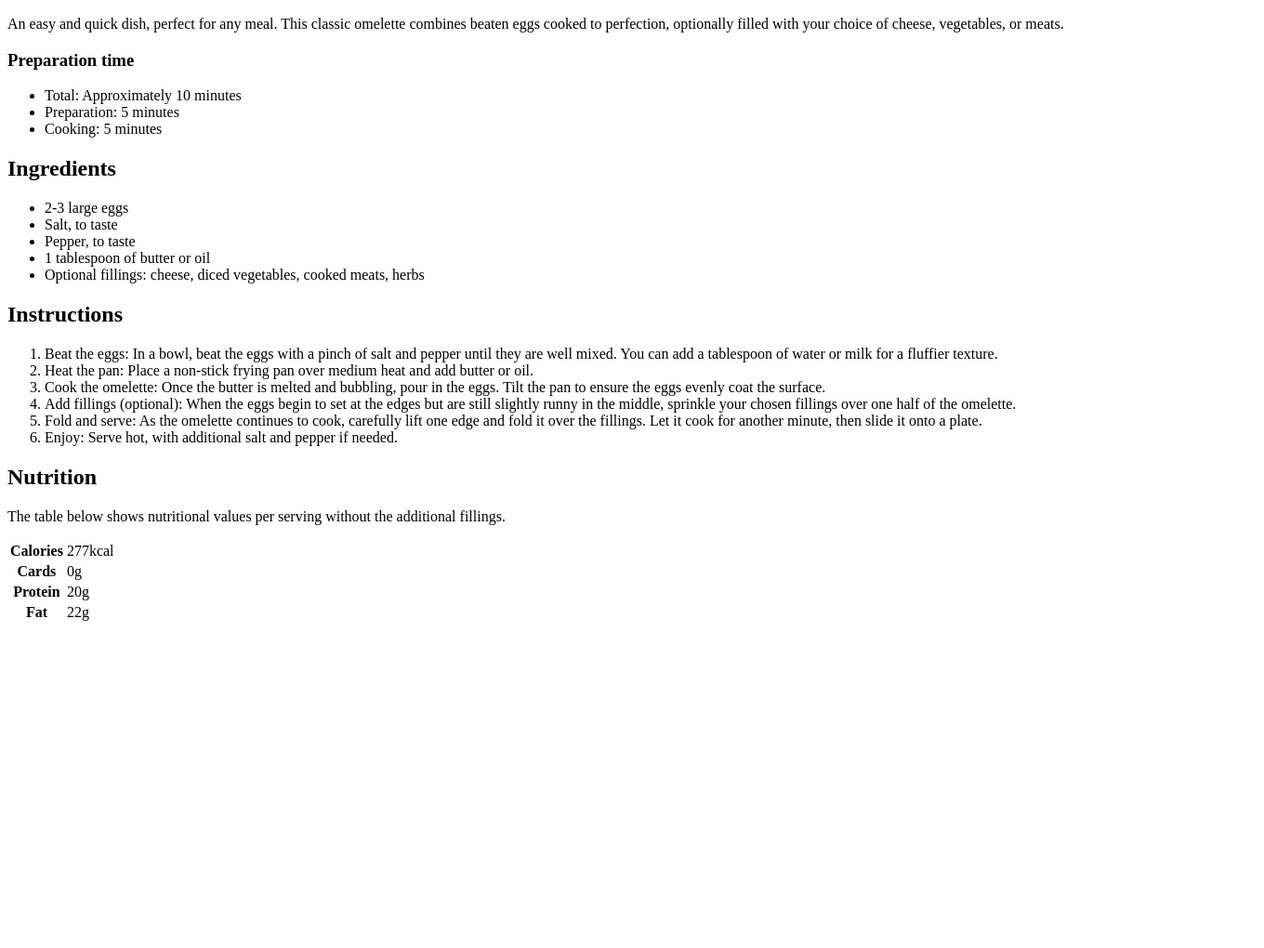
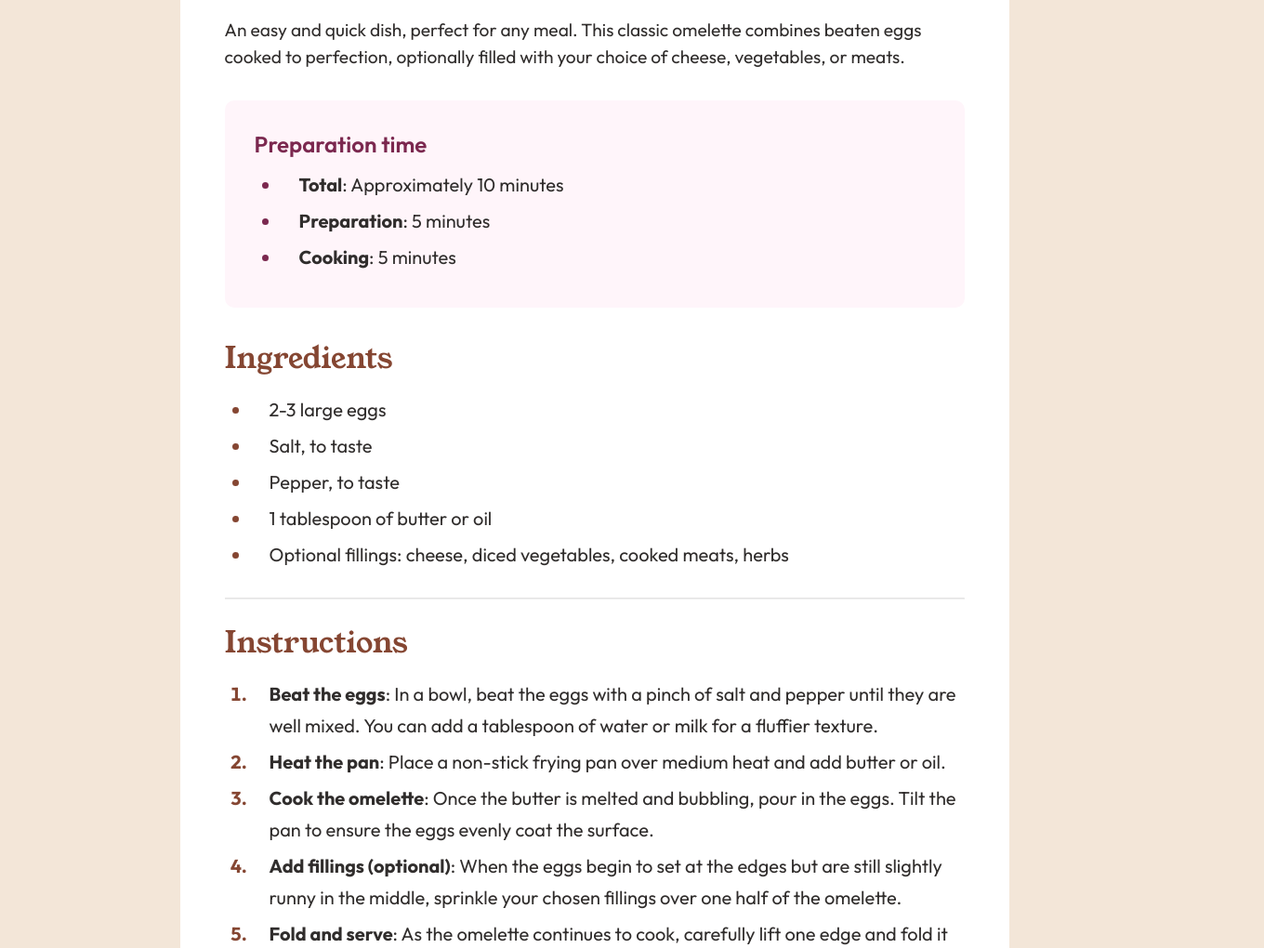
Before and after one commit to user2830581/recipe-page-main, a plain HTML site: page index.html in a window 1280 px wide. Shown: the part 670-1690 px from the top of the page at 93% size, 1360 px wide, since content can reach past the window. Before the commit the page ends 1349 px from the top, so only its background shows below. Drawn offline with Linux system fonts and the light colour scheme.

Commit message:
Finished HTML and CSS

```diff
--- a/index.html
+++ b/index.html
@@ -15,13 +15,20 @@
     <title>Frontend Mentor | Recipe page</title>
 
     <link rel="stylesheet" href="styles.css" />
+
+    <link rel="preconnect" href="https://fonts.googleapis.com" />
+    <link rel="preconnect" href="https://fonts.gstatic.com" crossorigin />
+    <link
+      href="https://fonts.googleapis.com/css2?family=Young+Serif:wght@400&family=Outfit:wght@400;600;700&display=swap"
+      rel="stylesheet"
+    />
   </head>
   <body>
     <main>
-      <article>
+      <article class="main-content">
         <header>
           <figure>
-            <img src="assets/images/image-omelette.jpeg" alt="Omelette">
+            <img src="assets/images/image-omelette.jpeg" alt="Omelette" />
           </figure>
           <h1>Simple Omelette Recipe</h1>
 
@@ -31,12 +38,12 @@
             your choice of cheese, vegetables, or meats.
           </p>
         </header>
-        <section>
+        <section class="prep-time">
           <h3>Preparation time</h3>
           <ul>
-            <li>Total: Approximately 10 minutes</li>
-            <li>Preparation: 5 minutes</li>
-            <li>Cooking: 5 minutes</li>
+            <li><b>Total</b>: Approximately 10 minutes</li>
+            <li><b>Preparation</b>: 5 minutes</li>
+            <li><b>Cooking</b>: 5 minutes</li>
           </ul>
         </section>
         <section>
@@ -51,41 +58,47 @@
             </li>
           </ul>
         </section>
+        <hr class="line" />
         <section>
           <h2>Instructions</h2>
           <ol>
             <li>
-              Beat the eggs: In a bowl, beat the eggs with a pinch of salt and
-              pepper until they are well mixed. You can add a tablespoon of
-              water or milk for a fluffier texture.
+              <b>Beat the eggs</b>: In a bowl, beat the eggs with a pinch of
+              salt and pepper until they are well mixed. You can add a
+              tablespoon of water or milk for a fluffier texture.
             </li>
             <li>
-              Heat the pan: Place a non-stick frying pan over medium heat and
-              add butter or oil.
+              <b>Heat the pan</b>: Place a non-stick frying pan over medium heat
+              and add butter or oil.
             </li>
             <li>
-              Cook the omelette: Once the butter is melted and bubbling, pour in
-              the eggs. Tilt the pan to ensure the eggs evenly coat the surface.
+              <b>Cook the omelette</b>: Once the butter is melted and bubbling,
+              pour in the eggs. Tilt the pan to ensure the eggs evenly coat the
+              surface.
             </li>
             <li>
-              Add fillings (optional): When the eggs begin to set at the edges
-              but are still slightly runny in the middle, sprinkle your chosen
-              fillings over one half of the omelette.
+              <b>Add fillings (optional)</b>: When the eggs begin to set at the
+              edges but are still slightly runny in the middle, sprinkle your
+              chosen fillings over one half of the omelette.
             </li>
             <li>
-              Fold and serve: As the omelette continues to cook, carefully lift
-              one edge and fold it over the fillings. Let it cook for another
-              minute, then slide it onto a plate.
+              <b>Fold and serve</b>: As the omelette continues to cook,
+              carefully lift one edge and fold it over the fillings. Let it cook
+              for another minute, then slide it onto a plate.
             </li>
             <li>
-              Enjoy: Serve hot, with additional salt and pepper if needed.
+              <b>Enjoy</b>: Serve hot, with additional salt and pepper if
+              needed.
             </li>
           </ol>
         </section>
+        <hr class="line" />
         <section>
           <h2>Nutrition</h2>
-          <p>The table below shows nutritional values per serving without the
-          additional fillings.</p>
+          <p>
+            The table below shows nutritional values per serving without the
+            additional fillings.
+          </p>
           <table>
             <tr>
               <th>Calories</th>
--- a/styles.css
+++ b/styles.css
@@ -0,0 +1,200 @@
+:root {
+  --color-white: hsl(0, 0%, 100%);
+  --color-stone-100: hsl(30, 54%, 90%);
+  --color-stone-150: hsl(30, 18%, 87%);
+  --color-stone-600: hsl(30, 10%, 34%);
+  --color-stone-900: hsl(24, 5%, 18%);
+  --color-brown-800: hsl(14, 45%, 36%);
+  --color-rose-800: hsl(332, 51%, 32%);
+  --color-rose-50: hsl(330, 100%, 98%);
+}
+
+/* Reset default styles */
+*,
+*::before,
+*::after {
+  box-sizing: border-box;
+  margin: 0;
+  padding: 0;
+}
+
+body {
+  background-color: var(--color-stone-100);
+}
+
+main {
+  text-align: center;
+  padding: 9em;
+}
+
+.main-content {
+  max-width: 90%;
+  width: 900px;
+  background-color: var(--color-white);
+  border-radius: 20px;
+  display: inline-block;
+  padding: 3em 3em 2em 3em;
+}
+
+h1,
+h2 {
+  font-family: "Young Serif", serif;
+  text-align: left;
+  padding-bottom: 0.5em;
+}
+
+p,
+li,
+h3,
+th,
+td {
+  font-family: "Outfit", sans-serif;
+  text-align: left;
+}
+
+img {
+  border-radius: 15px;
+  max-width: 100%;
+  height: auto;
+}
+
+h2 {
+  color: var(--color-brown-800);
+  font-weight: 400;
+  font-size: clamp(1.5em, 4vw, 2em);
+}
+
+h1 {
+  padding-top: 0.7em;
+  font-size: clamp(2em, 5vw, 3.05em);
+  font-weight: 400;
+  color: var(--color-stone-900);
+}
+
+p,
+th,
+td {
+  font-size: clamp(1em, 2.5vw, 1.2em);
+  line-height: 150%;
+  color: var(--color-stone-900);
+}
+
+.prep-time {
+  background-color: var(--color-rose-50);
+  padding: 2em;
+  margin: 2em 0em;
+  border-radius: 10px;
+  h3 {
+    color: var(--color-rose-800);
+    font-size: clamp(1.3em, 2.5vw, 1.5em);
+    font-weight: 600;
+    padding-bottom: 0.5em;
+  }
+  li {
+    color: var(--color-stone-900);
+  }
+  li::marker {
+    color: var(--color-rose-800);
+  }
+}
+
+.line {
+  border-top: 1px solid hsla(15, 4%, 18%, 0.127);
+  margin: 1.5em 0em;
+  border-left: none;
+}
+
+ul,
+ol {
+  margin-left: 0.5em;
+  padding-left: 0;
+}
+
+li {
+  margin-left: 1em;
+  padding-left: 1em;
+  line-height: 170%;
+  font-size: clamp(1em, 2.5vw, 1.25em);
+  color: var(--color-stone-900);
+  padding-bottom: 0.25em;
+}
+
+li::marker {
+  color: var(--color-brown-800);
+  font-weight: 800;
+}
+
+/* Table styles */
+table {
+  border-collapse: collapse;
+  width: 100%;
+  margin-top: 1em;
+}
+
+th {
+  font-weight: 400;
+  padding-left: 2em;
+  width: 50%;
+}
+
+td {
+  font-weight: 800;
+  color: var(--color-brown-800);
+}
+
+th,
+td {
+  border-bottom: 1px solid hsla(15, 4%, 18%, 0.127);
+  line-height: 320%;
+}
+
+tr:last-child td,
+tr:last-child th {
+  border-bottom: none;
+}
+
+/* Mobile Devices */
+@media (max-width: 700px) {
+  .main-content {
+    max-width: 100%;
+    padding: 0em;
+  }
+
+  img {
+    max-width: 100%;
+    height: auto;
+    border-radius: 0px;
+  }
+
+  main {
+    padding: 0em;
+  }
+
+  section,
+  header p {
+    margin: 0em 2em 0em 2em;
+  }
+
+  h1 {
+    margin-left: 1em;
+    margin-right: 1em;
+  }
+
+  h2 {
+    padding-bottom: 0.8em;
+  }
+
+  .prep-time {
+    margin: 2em;
+    padding: 1.5em;
+  }
+
+  .line {
+    margin: 2em auto;
+    width: 85%;
+  }
+
+  table {
+    margin-bottom: 2em;
+  }
+}
```
